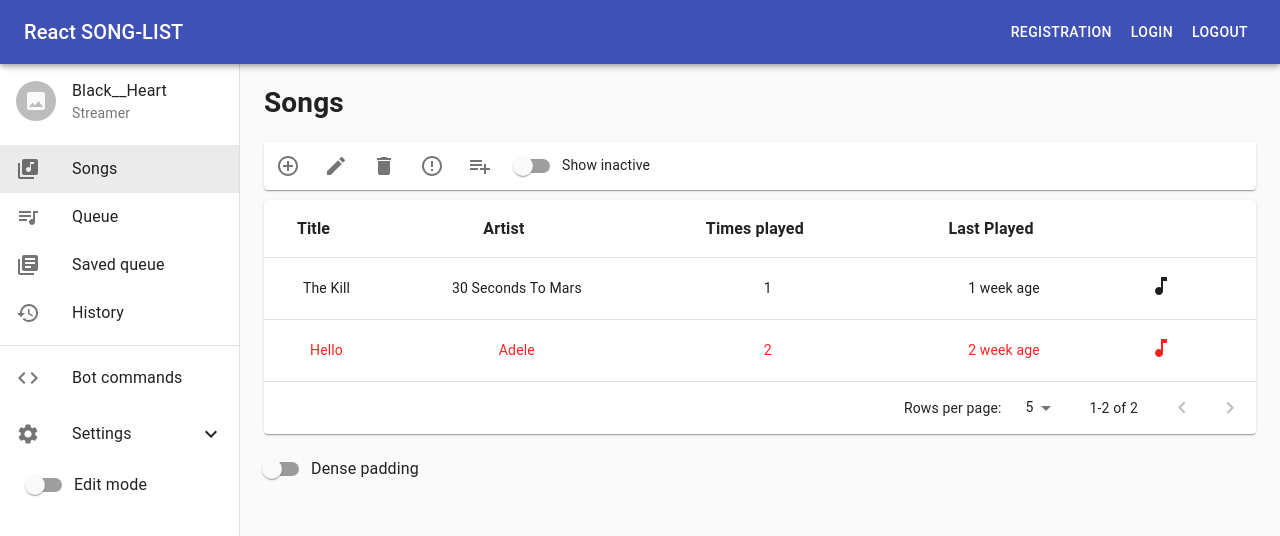
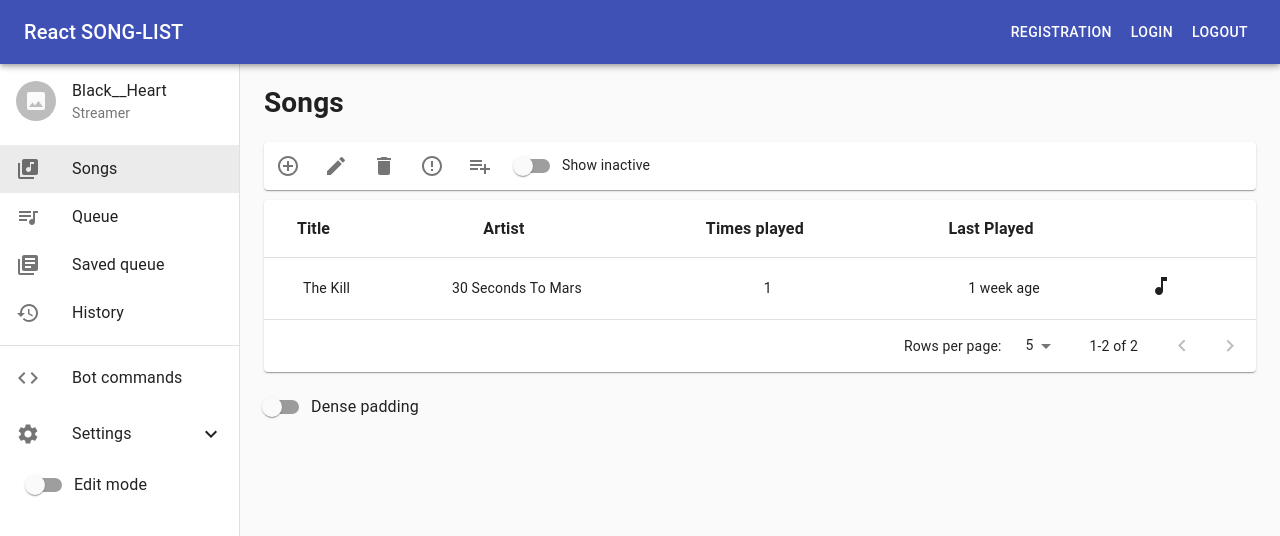
Before and after one commit to BlackHeart426/react-songlist, a React (Create React App) app: page /songs in a window 1280 px wide. Shown: the top 536 px of the page. Built offline with nearby package versions, Linux system fonts and the light colour scheme.

Commit message:
show inactive

```diff
--- a/src/companents/TablePagination/ComponentTablePagination.js
+++ b/src/companents/TablePagination/ComponentTablePagination.js
@@ -23,10 +23,9 @@ export default function ComponentTablePagination(props) {
     const [selected, setSelected] = useState([]);
     const [page, setPage] = useState(0);
     const [dense, setDense] = useState(false);
-    const [editMode, setEditMode] = useState(false);
     const [rowsPerPage, setRowsPerPage] = useState(5);
     const {statusEditMode} = useContext(EditModeContext)
-    const {rowsContext} = useContext(SongsContext)
+    const {songData} = useContext(SongsContext)
     const {rowsData, headCells, showActive} = props
 
     //TODO Рассмотреть возможность переноса всех handler в отдельный файл
@@ -39,13 +38,12 @@ export default function ComponentTablePagination(props) {
         setOrderBy(property);
     };
 
-
     /**
      * Выбрать все
      */
     const handleSelectAllClick = event => {
         if (event.target.checked) {
-            const newSelecteds = rowsData.map(n => n.data.title);
+            const newSelecteds = rowsData.list.map(n => n.data.title);
             setSelected(newSelecteds);
             return;
         }
@@ -103,7 +101,6 @@ export default function ComponentTablePagination(props) {
      */
     const isSelected = name => selected.indexOf(name) !== -1;
 
-
     /**
      *  Проверка на пустую строку
      */
@@ -140,7 +137,7 @@ export default function ComponentTablePagination(props) {
                                 rowsPerPage={rowsPerPage}
                                 handleClick={handleClick}
                                 isSelected={isSelected}
-                                showActive={showActive}
+                                showActive={songData.active}
                             />
                             {emptyRows > 0 && (
                                 <TableRow style={{height: (dense ? 33 : 53) * emptyRows}}>
--- a/src/companents/TablePagination/EnhancedTableRows.js
+++ b/src/companents/TablePagination/EnhancedTableRows.js
@@ -29,7 +29,7 @@ export function EnhancedTableRows (props) {
                 const labelId = `enhanced-table-checkbox-${index}`;
 
                 return (
-                    data[index].active != showActive &&
+                    data[index].active != showActive == false &&
                     <TableRow
                         hover
                         onClick={event => handleClick(event, row.title)}
```
Also changed, not shown: src/contex/module/songs/songsReducer.js (+4 -4 lines).
